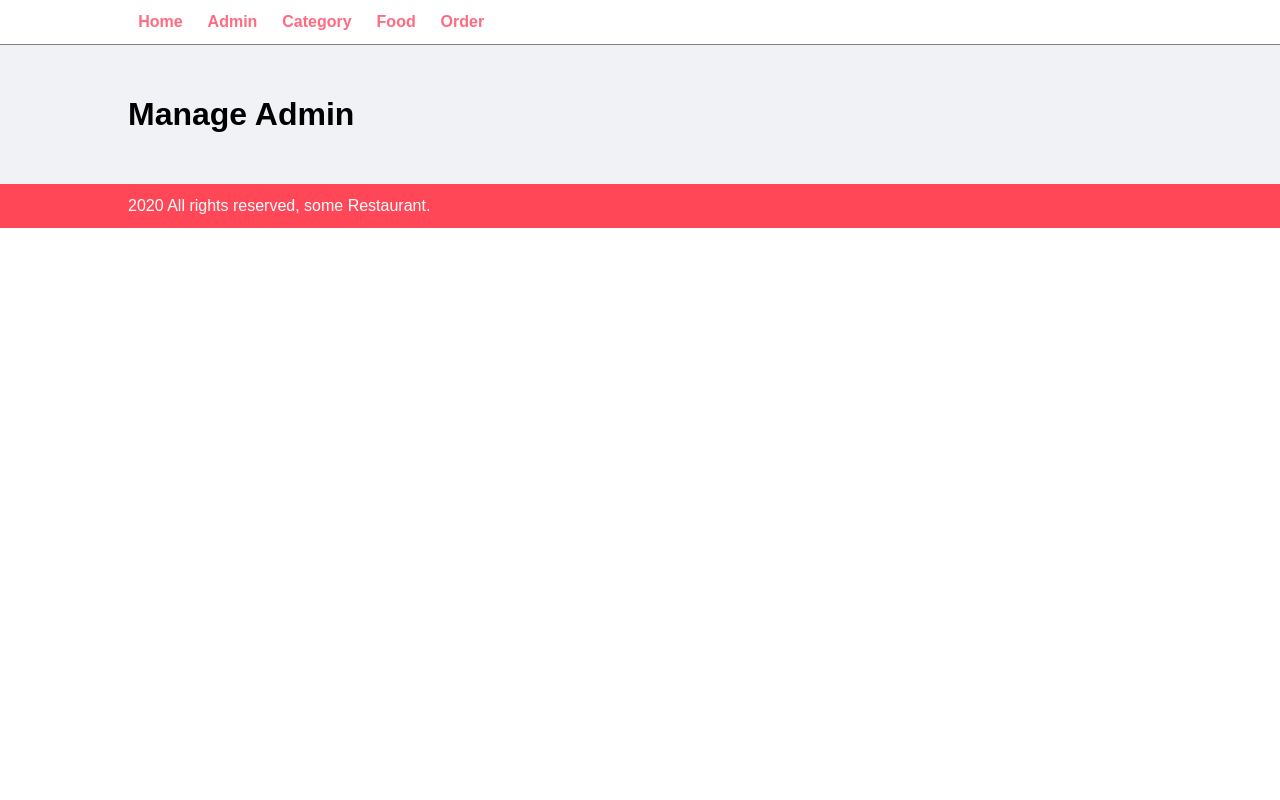
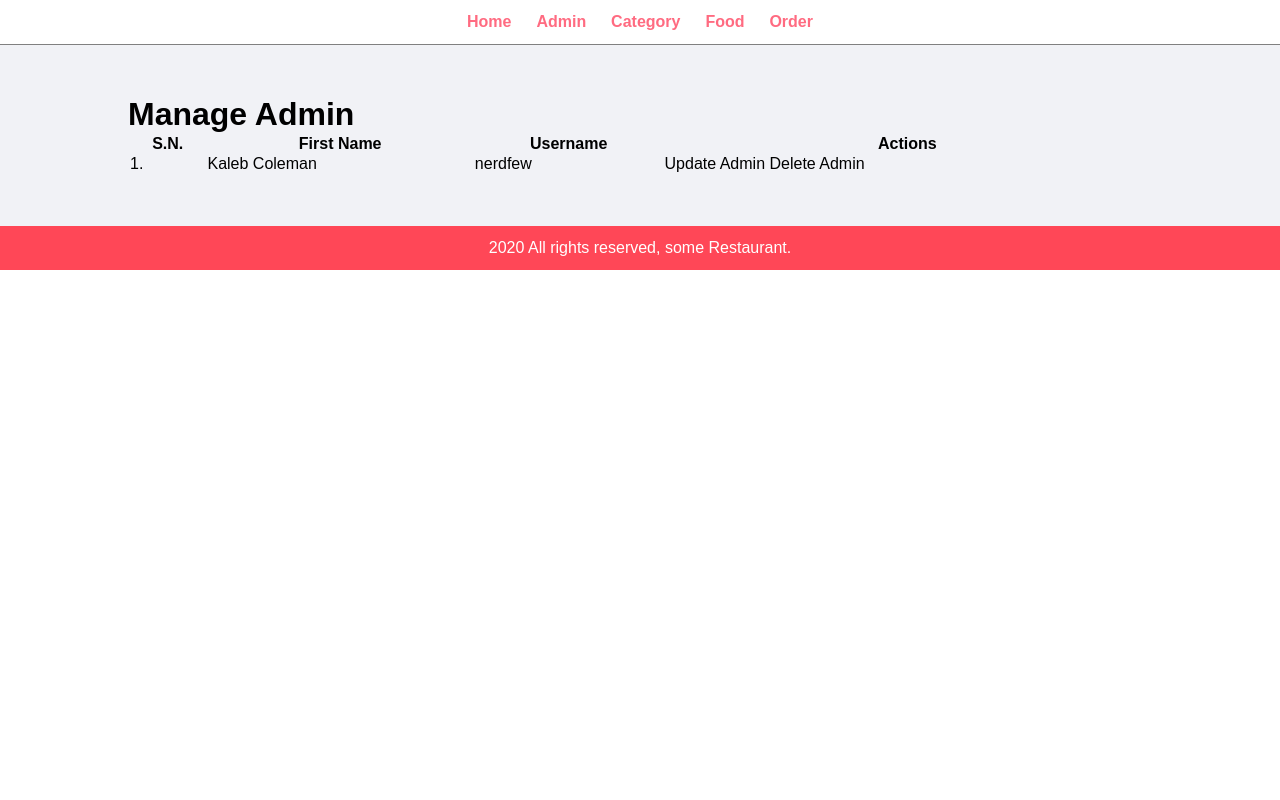
Before and after one commit to Nerdfew/food-order-site, a PHP site: page /admin/manage-admin.php in a window 1280 px wide. Run offline with PHP 8.4, Linux system fonts and the light colour scheme.

Commit message:
css changes

```diff
--- a/web-design-course-restaurant-master/admin/index.php
+++ b/web-design-course-restaurant-master/admin/index.php
@@ -1,5 +1,4 @@
-
-<?php include('partials/menu.php'); ?>
+<?php include("partials/menu.php"); ?>
         <div class="main-content">
         <div class= "wrapper">
         <h1>Dashboard</h1>
--- a/web-design-course-restaurant-master/admin/manage-admin.php
+++ b/web-design-course-restaurant-master/admin/manage-admin.php
@@ -1,8 +1,27 @@
-<?php include('partials/menu.php') ?>
+<?php include("partials/menu.php"); ?>
 
-        <div class="main-content">
+      <div class="main-content">
         <div class= "wrapper">
-        <h1>Manage Admin</h1>
+            <h1>Manage Admin</h1>
+
+            <table class="tbl">
+                  <tr>
+                        <th>S.N.</th>
+                        <th>First Name</th>
+                        <th>Username</th>
+                        <th>Actions</th>
+                  </tr>
+                  <tr>
+                        <td>1.</td>
+                        <td>Kaleb Coleman</td>
+                        <td>nerdfew</td>
+                        <td>
+                              Update Admin
+                              Delete Admin
+                        </td>
+                  </tr>
+        </table>
+
          </div>
          </div>
    <?php  include('partials/footer.php'); ?>
--- a/web-design-course-restaurant-master/admin/partials/menu.php
+++ b/web-design-course-restaurant-master/admin/partials/menu.php
@@ -17,3 +17,5 @@
          </ul>
             </div>
         </div>
+
+</html>
--- a/web-design-course-restaurant-master/css/admin.css
+++ b/web-design-course-restaurant-master/css/admin.css
@@ -5,6 +5,7 @@
 */
 
 /* CSS for All */
+
 *{
     margin: 0;
     padding: 0;
@@ -21,8 +22,10 @@
     float: none;
     clear: both;
 }
-
-.text- center{
+.tbl {
+    width:100%;
+}
+.text-center{
     text-align: center;
 }
 
@@ -64,6 +67,8 @@
 }
 
 
+
+
 /* CSS for Footer */
 .footer{
     background-color: #ff4757;
--- a/web-design-course-restaurant-master/css/style.css
+++ b/web-design-course-restaurant-master/css/style.css
@@ -6,8 +6,8 @@
 
 /* CSS for All */
 *{
-    margin: 0 0;
-    padding: 0 0;
+    margin: 4px 0;
+    padding: 5px 0;
     font-family: Arial, Helvetica, sans-serif;
 }
 .container{
```
